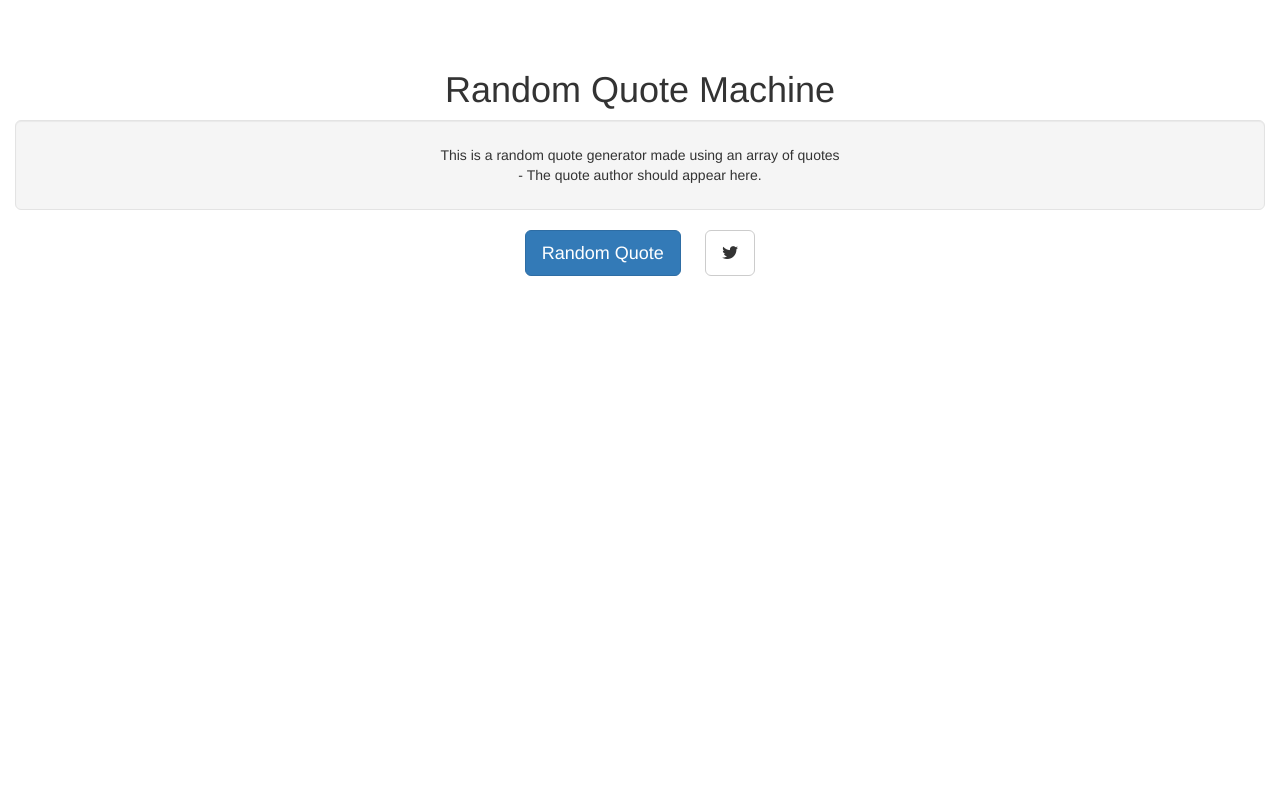
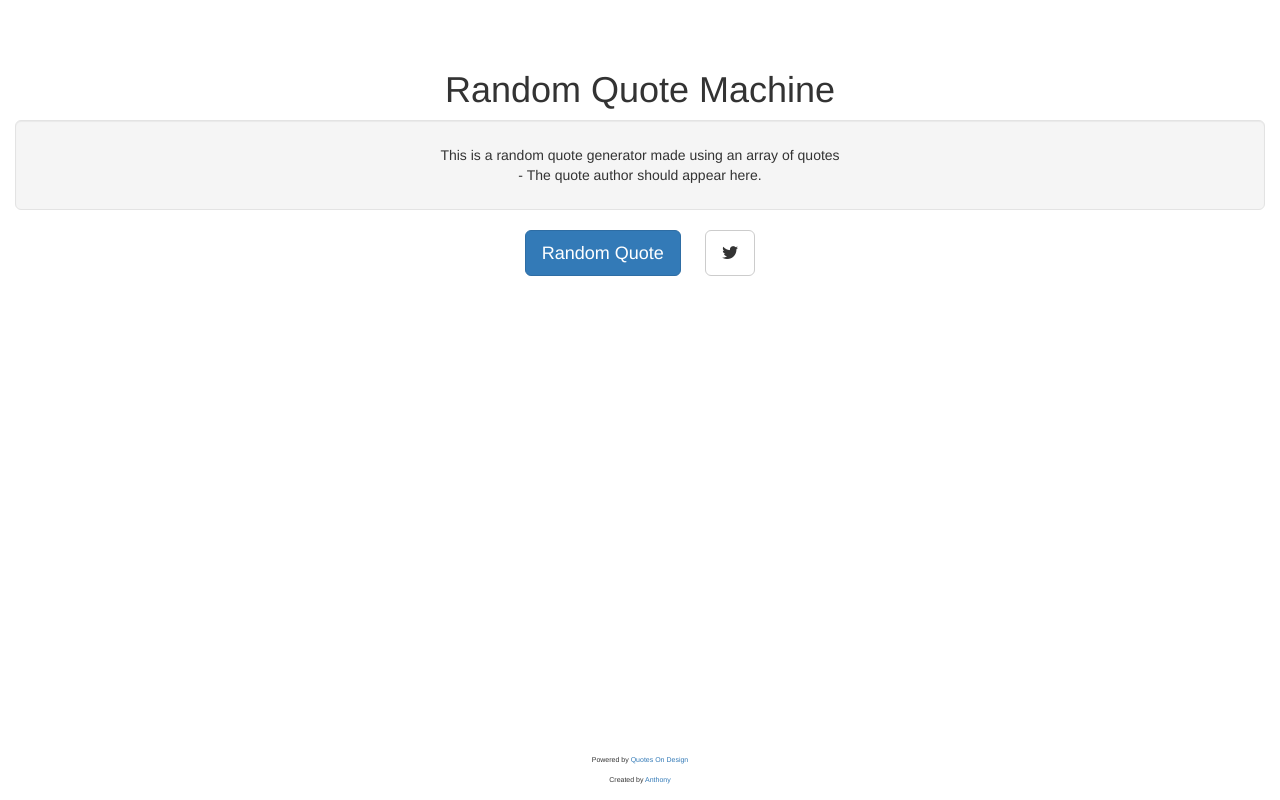
Before and after one commit to antcho92/random-quote-machine, a plain HTML site: page index.html in a window 1280 px wide. Drawn offline with nearby package versions, Linux system fonts and the light colour scheme.

Commit message:
Updated to show where I got my API

```diff
--- a/css/style.css
+++ b/css/style.css
@@ -4,3 +4,12 @@ body {
 button {
   margin: 0 10px 0 10px;
 }
+#footer {
+  position: absolute;
+  bottom: 0;
+  left: 0;
+  right: 0;
+  font-size: 0.5em;
+  text-align: center;
+  margin: 5px auto;
+}
--- a/index.html
+++ b/index.html
@@ -38,6 +38,13 @@
 				<i class="fa fa-twitter"></i>
 			</button>
 		</div>
+
+	</div>
+		<div id="footer">
+		<footer>
+		<p>Powered by <a href="http://quotesondesign.com/api-v4-0/" alt="Link to QuotesOnDesign page">Quotes On Design</a></p>
+		<p>Created by <a href="antcho92.github.io" title="link to Anthony's portfolio">Anthony</a></p>
+		</footer>
 	</div>
 </body>
 
```
